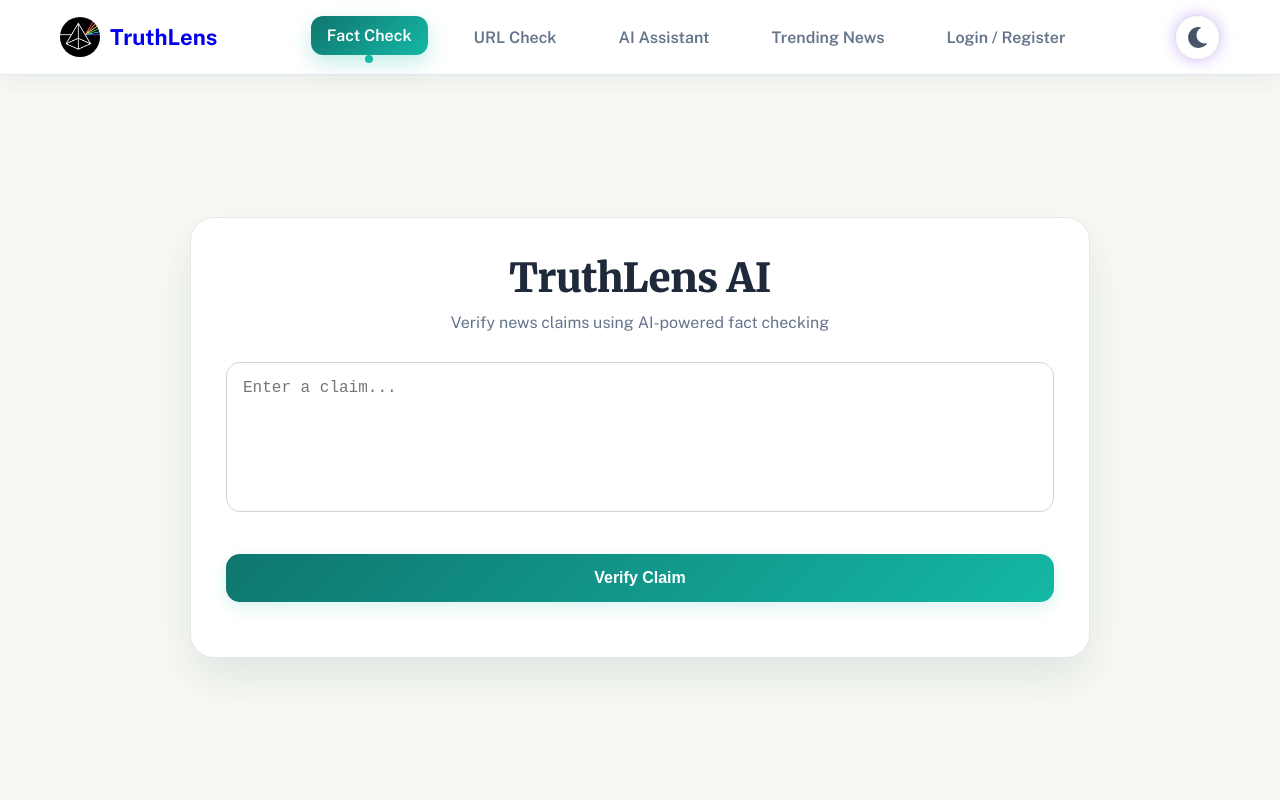
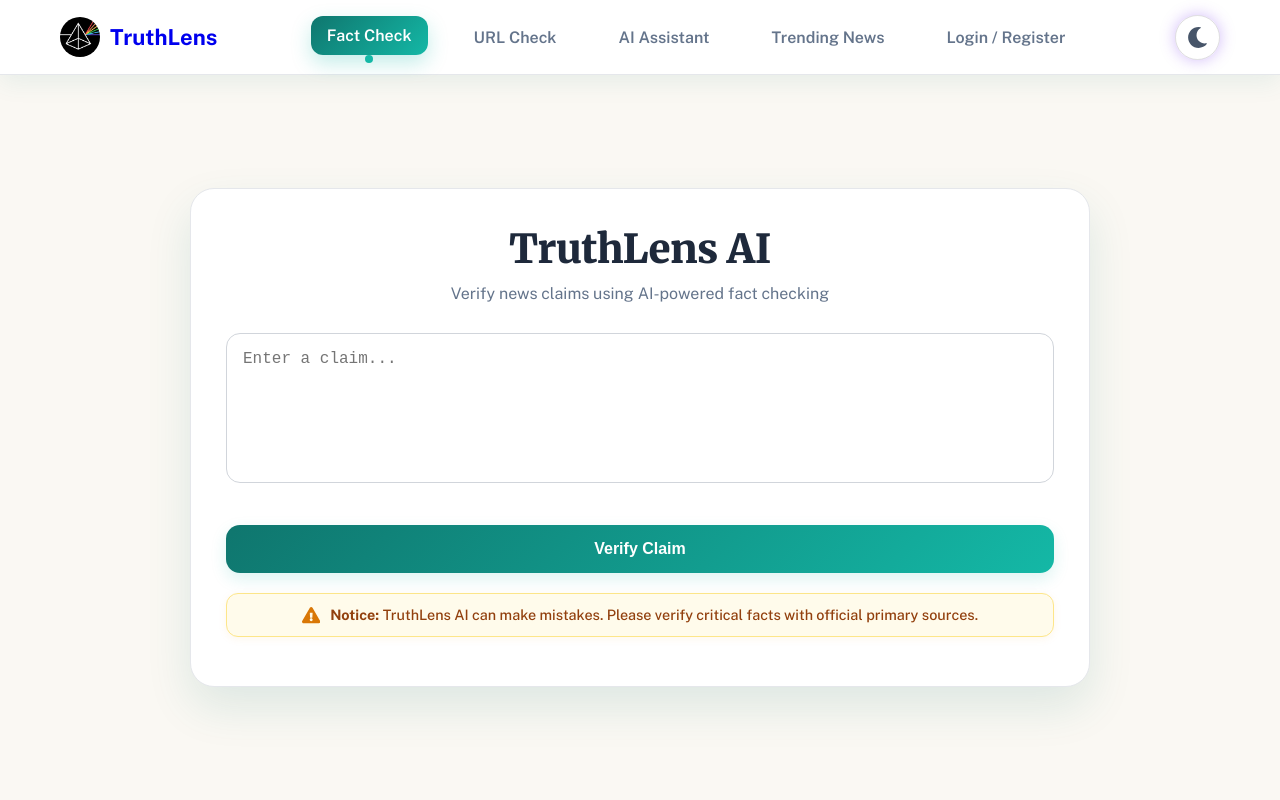
Before and after one commit to Prateek-Dhar-Dwivedi/TruthLens, a React (Create React App) app in the folder frontend/: page / in a window 1280 px wide. Shown: the top 800 px of the page. Built offline with nearby package versions, Linux system fonts and the light colour scheme.

Commit message:
feat: add AI transparency warning and disclaimer that TruthLens can make mistakes

```diff
--- a/frontend/src/App.css
+++ b/frontend/src/App.css
@@ -335,3 +335,70 @@
 body.dark input::placeholder{
   color:#94A3B8;
 }
+
+/* ================= AI DISCLAIMER & WARNINGS ================= */
+
+.ai-warning-banner {
+  display: flex;
+  align-items: center;
+  justify-content: center;
+  gap: 10px;
+  margin-top: 18px;
+  margin-bottom: 14px;
+  padding: 12px 18px;
+  background: #FFFBEB;
+  border: 1px solid #FDE68A;
+  border-radius: 12px;
+  color: #92400E;
+  font-size: 0.9rem;
+  font-weight: 500;
+  text-align: center;
+  box-shadow: 0 2px 8px rgba(245, 158, 11, 0.08);
+}
+
+.ai-warning-banner .warning-icon {
+  color: #D97706;
+  font-size: 1.15rem;
+  flex-shrink: 0;
+}
+
+.result-disclaimer {
+  display: flex;
+  align-items: center;
+  gap: 10px;
+  margin-top: 22px;
+  padding: 12px 16px;
+  background: #FEF3C7;
+  border-left: 4px solid #F59E0B;
+  border-radius: 8px;
+  color: #78350F;
+  font-size: 0.88rem;
+  font-weight: 500;
+}
+
+.result-disclaimer .disclaimer-icon {
+  color: #D97706;
+  font-size: 1.1rem;
+  flex-shrink: 0;
+}
+
+body.dark .ai-warning-banner {
+  background: rgba(120, 53, 15, 0.25);
+  border-color: rgba(245, 158, 11, 0.35);
+  color: #FDE68A;
+  box-shadow: none;
+}
+
+body.dark .ai-warning-banner .warning-icon {
+  color: #FBBF24;
+}
+
+body.dark .result-disclaimer {
+  background: rgba(120, 53, 15, 0.3);
+  border-left-color: #F59E0B;
+  color: #FDE68A;
+}
+
+body.dark .result-disclaimer .disclaimer-icon {
+  color: #FBBF24;
+}
--- a/frontend/src/components/Footer.jsx
+++ b/frontend/src/components/Footer.jsx
@@ -1,5 +1,6 @@
 import "./Footer.css";
 import { Link } from "react-router-dom";
+import { FaExclamationTriangle } from "react-icons/fa";
 
 function Footer() {
 
@@ -69,8 +70,14 @@
 
       <div className="footer-bottom">
 
-        © {new Date().getFullYear()} TruthLens.
-        All rights reserved.
+        <p className="footer-disclaimer" style={{ marginBottom: "12px", color: "#D97706", display: "inline-flex", alignItems: "center", justifyContent: "center", gap: "8px", fontSize: "0.88rem", fontWeight: "500" }}>
+          <FaExclamationTriangle /> TruthLens AI can make mistakes. Please verify critical facts with official primary sources.
+        </p>
+
+        <div>
+          © {new Date().getFullYear()} TruthLens.
+          All rights reserved.
+        </div>
 
       </div>
 
--- a/frontend/src/pages/Assistant.jsx
+++ b/frontend/src/pages/Assistant.jsx
@@ -2,6 +2,7 @@
 import api from "../api";
 import "./Assistant.css";
 import Swal from "sweetalert2";
+import { FaExclamationTriangle } from "react-icons/fa";
 
 function Assistant() {
 
@@ -83,6 +84,13 @@
                 >
                     {loading ? "Thinking..." : "Ask AI"}
                 </button>
+
+                <div className="ai-warning-banner">
+                    <FaExclamationTriangle className="warning-icon" />
+                    <span>
+                        <strong>Notice:</strong> TruthLens AI can make mistakes. Please verify critical factual responses with official sources.
+                    </span>
+                </div>
 
                 {answer && (
 
@@ -192,6 +200,13 @@
 
                             )}
 
+                        <div className="result-disclaimer">
+                            <FaExclamationTriangle className="disclaimer-icon" />
+                            <span>
+                                <strong>Disclaimer:</strong> TruthLens AI can make mistakes. Cross-examine results with authoritative primary sources before making important decisions.
+                            </span>
+                        </div>
+
                     </div>
 
                 )}
--- a/frontend/src/pages/FactCheck.jsx
+++ b/frontend/src/pages/FactCheck.jsx
@@ -9,7 +9,8 @@
   FaTimesCircle,
   FaMinusCircle,
   FaBookmark,
-  FaExternalLinkAlt
+  FaExternalLinkAlt,
+  FaExclamationTriangle
 } from "react-icons/fa";
 
 function FactCheck() {
@@ -134,7 +135,13 @@
 
           )}
 
+        </div>
 
+        <div className="ai-warning-banner">
+          <FaExclamationTriangle className="warning-icon" />
+          <span>
+            <strong>Notice:</strong> TruthLens AI can make mistakes. Please verify critical facts with official primary sources.
+          </span>
         </div>
 
         {result && (
@@ -207,6 +214,13 @@
               </div>
             ))}
 
+            <div className="result-disclaimer">
+              <FaExclamationTriangle className="disclaimer-icon" />
+              <span>
+                <strong>Disclaimer:</strong> TruthLens AI can make mistakes. Cross-examine results with authoritative primary sources before making important decisions.
+              </span>
+            </div>
+
           </div>
         )}
 
--- a/frontend/src/pages/UrlFactCheck.jsx
+++ b/frontend/src/pages/UrlFactCheck.jsx
@@ -9,7 +9,8 @@
     FaMinusCircle,
     FaFilePdf,
     FaShieldAlt,
-    FaExternalLinkAlt
+    FaExternalLinkAlt,
+    FaExclamationTriangle
 } from "react-icons/fa";
 
 function UrlFactCheck() {
@@ -88,6 +89,13 @@
                 >
                     {loading ? "Analyzing..." : "Analyze URL"}
                 </button>
+
+                <div className="ai-warning-banner">
+                    <FaExclamationTriangle className="warning-icon" />
+                    <span>
+                        <strong>Notice:</strong> TruthLens AI can make mistakes. Please verify critical article claims with primary official sources.
+                    </span>
+                </div>
 
                 {loading && (
                     <div className="loading-box">
@@ -219,6 +227,13 @@
                             </>
                         )}
 
+                        <div className="result-disclaimer">
+                            <FaExclamationTriangle className="disclaimer-icon" />
+                            <span>
+                                <strong>Disclaimer:</strong> TruthLens AI can make mistakes. Cross-examine results with authoritative primary sources before making important decisions.
+                            </span>
+                        </div>
+
                     </div>
 
                 )}
```
Also changed, not shown: 1 other file (tests, documents, lock files or other folders).
